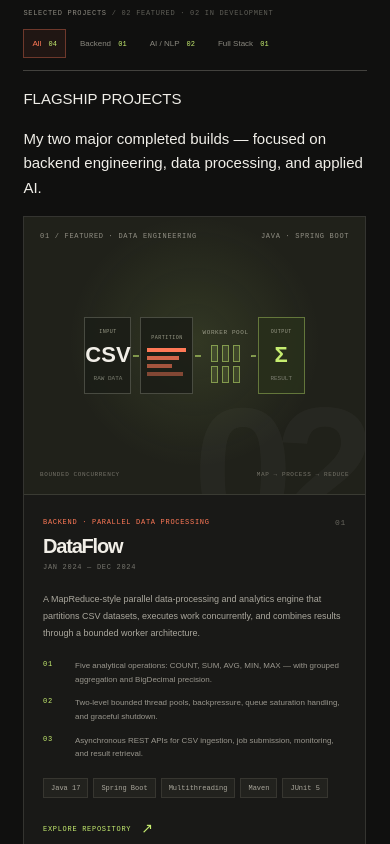
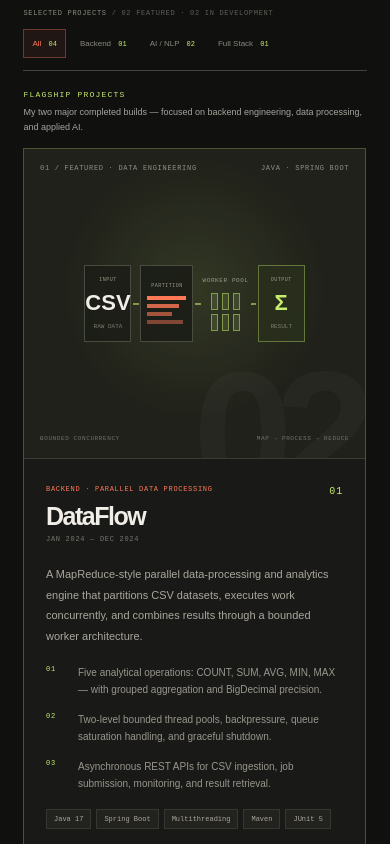
Before and after one commit to Krishanu26/Krishanu26.github.io, a plain HTML site: page index.html in a window 390 px wide. Shown: the part 1340-2184 px from the top of the page. Drawn offline with nearby package versions, Linux system fonts and the light colour scheme.

Commit message:
Add prominent responsive layouts for flagship projects

```diff
--- a/styles.css
+++ b/styles.css
@@ -419,3 +419,75 @@ button { color: inherit; font: inherit; }
   box-shadow: 0 0 0 3px rgba(198,237,112,.09);
   content: "";
 }
+
+
+/* Give the two completed flagship projects first visual priority */
+.featured-projects-heading {
+  display: flex;
+  align-items: baseline;
+  justify-content: space-between;
+  gap: 18px;
+  margin: 8px 0 13px;
+  padding-top: 3px;
+}
+.featured-projects-heading > span {
+  color: var(--acid);
+  font: 8px var(--mono);
+  letter-spacing: .15em;
+}
+.featured-projects-heading p {
+  max-width: 430px;
+  margin: 0;
+  color: var(--muted);
+  font-size: 9px;
+  line-height: 1.7;
+  text-align: right;
+}
+.project-featured {
+  grid-column: 1 / -1;
+  display: grid;
+  grid-template-columns: .92fr 1.08fr;
+  min-height: 0;
+}
+.project-featured .project-art {
+  min-height: 390px;
+  height: 100%;
+  border-right: 1px solid var(--line);
+  border-bottom: 0;
+}
+.project-featured .project-info {
+  align-self: center;
+  padding: 34px clamp(24px,4vw,58px);
+}
+.project-featured .project-title-row h3 {
+  max-width: 520px;
+  font-size: clamp(25px,3vw,34px);
+}
+.project-featured .project-desc {
+  max-width: 590px;
+  font-size: 11px;
+}
+.project-featured .project-details {
+  gap: 13px;
+  font-size: 10px;
+}
+.featured-dataflow { border-color: rgba(198,237,112,.28); }
+.featured-mental { border-color: rgba(169,152,255,.3); }
+.featured-dataflow .project-number,
+.featured-mental .project-number {
+  color: var(--acid);
+  font-size: 10px;
+}
+@media (max-width: 800px) {
+  .project-featured { grid-template-columns: 1fr; }
+  .project-featured .project-art {
+    min-height: 310px;
+    border-right: 0;
+    border-bottom: 1px solid var(--line);
+  }
+  .project-featured .project-info { padding: 25px 22px 28px; }
+}
+@media (max-width: 560px) {
+  .featured-projects-heading { align-items: flex-start; flex-direction: column; gap: 6px; }
+  .featured-projects-heading p { text-align: left; }
+}
```
